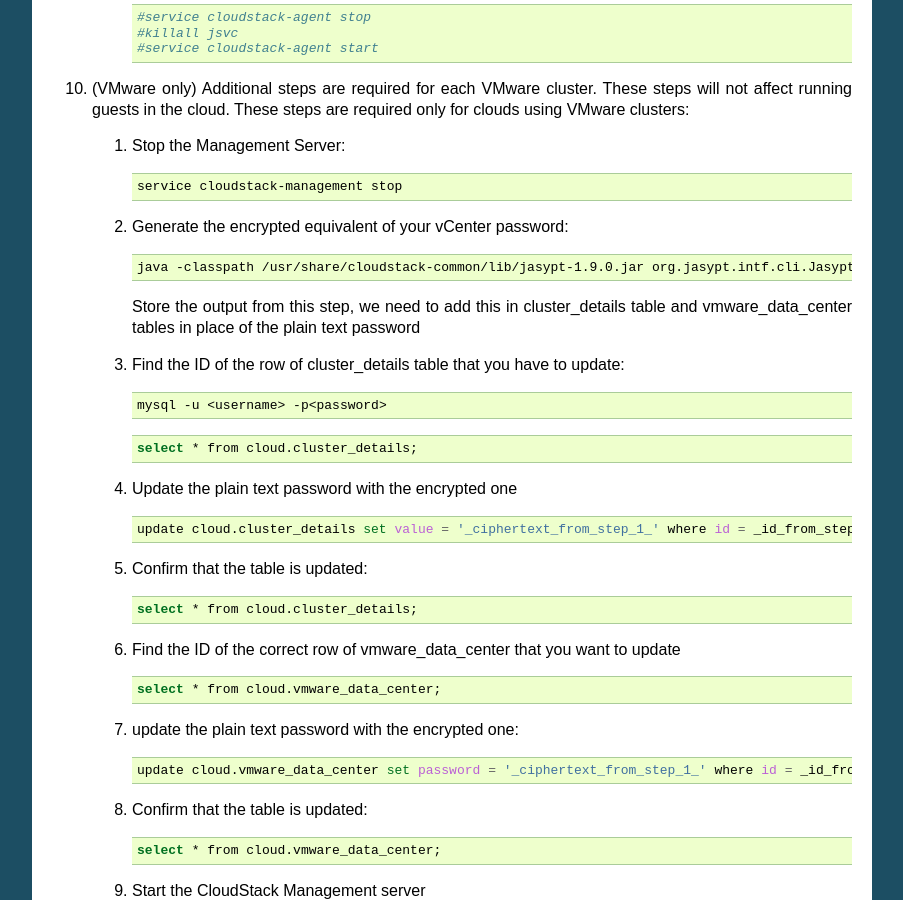
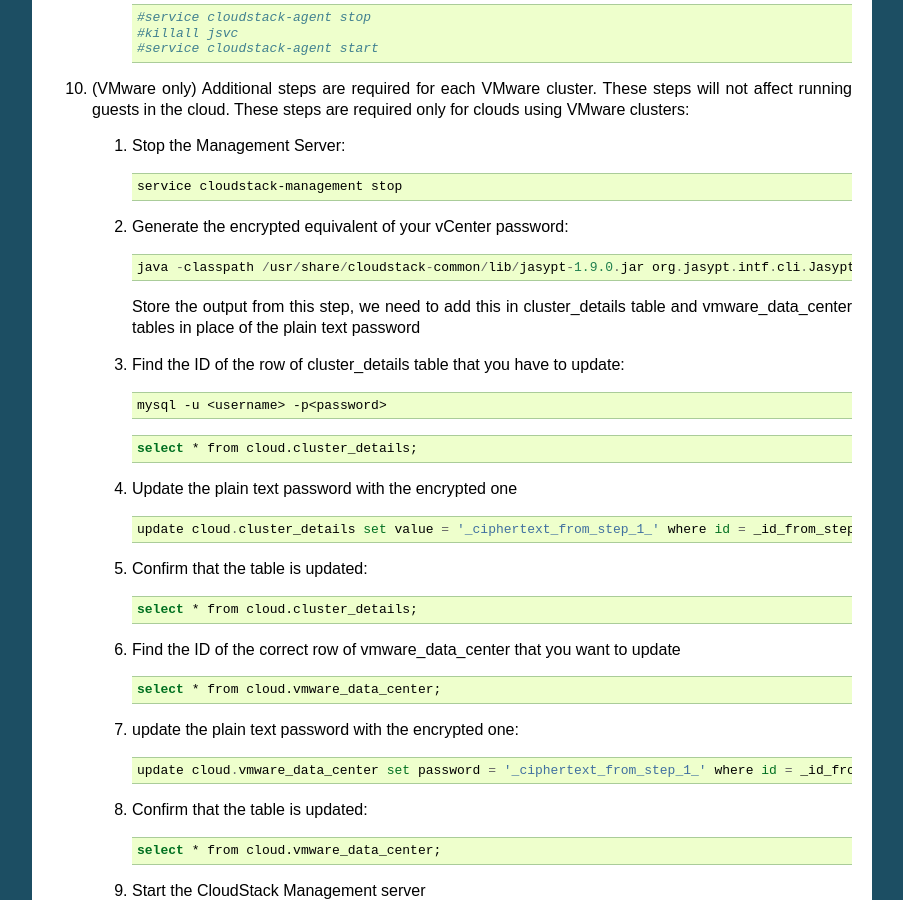
Before and after one commit to apache/cloudstack-docs-rn, a Sphinx documentation site: the page built from source/rnotes.rst, in a window 1280 px wide and 900 px high, scrolled down 4846 px. Shown: the whole window, without its empty margins (198-1101 px from the left). Built offline with Sphinx 7.4.7, drawn with Linux system fonts in a browser that asks for light colours; some of the changed text lies outside the part shown.

Commit message:
Update rnotes.rst
Added few changes to alignments.

```diff
--- a/source/rnotes.rst
+++ b/source/rnotes.rst
@@ -426,7 +426,7 @@
 
       Generate the encrypted equivalent of your vCenter password:
 
-      .. code:: bash
+      .. code::
 
           java -classpath /usr/share/cloudstack-common/lib/jasypt-1.9.0.jar org.jasypt.intf.cli.JasyptPBEStringEncryptionCLI encrypt.sh input="_your_vCenter_password_" password="`cat /etc/cloudstack/management/key`" verbose=false
 
@@ -451,7 +451,7 @@
 
       Update the plain text password with the encrypted one
 
-      .. code:: bash
+      .. code::
 
           update cloud.cluster_details set value = '_ciphertext_from_step_1_' where id = _id_from_step_2_;
 
@@ -476,7 +476,7 @@
 
       update the plain text password with the encrypted one:
 
-      .. code:: bash
+      .. code::
 
           update cloud.vmware_data_center set password = '_ciphertext_from_step_1_' where id = _id_from_step_5_;
 
@@ -960,7 +960,7 @@
 
       Generate the encrypted equivalent of your vCenter password:
 
-      .. code:: bash
+      .. code::
 
           java -classpath /usr/share/cloudstack-common/lib/jasypt-1.9.0.jar org.jasypt.intf.cli.JasyptPBEStringEncryptionCLI encrypt.sh input="_your_vCenter_password_" password="`cat /etc/cloudstack/management/key`" verbose=false
 
@@ -985,7 +985,7 @@
 
       Update the plain text password with the encrypted one
 
-      .. code:: bash
+      .. code::
 
           update cloud.cluster_details set value = '_ciphertext_from_step_1_' where id = _id_from_step_2_;
 
@@ -1010,7 +1010,7 @@
 
       update the plain text password with the encrypted one:
 
-      .. code:: bash
+      .. code::
 
           update cloud.vmware_data_center set password = '_ciphertext_from_step_1_' where id = _id_from_step_5_;
 
@@ -2442,7 +2442,8 @@
 
       .. code:: bash
 
-          for pbd in `xe pbd-list currently-attached=false| grep ^uuid | awk '{print $NF}'`; do xe pbd-plug uuid=$pbd ;
+          for pbd in `xe pbd-list currently-attached=false| grep ^uuid |
+          awk '{print $NF}'`; do xe pbd-plug uuid=$pbd ;
 
    #.
 
@@ -2898,7 +2899,8 @@
 
    .. code:: bash
 
-       warning: /etc/cloud/management/components.xml created as /etc/cloud/management/components.xml.rpmnew
+       warning: /etc/cloud/management/components.xml created as
+       /etc/cloud/management/components.xml.rpmnew
 
    #.
 
@@ -2941,7 +2943,8 @@
    .. code:: xml
 
        <!-- Security adapters -->
-       <bean id="userAuthenticators" class="com.cloud.utils.component.AdapterList">
+       <bean id="userAuthenticators"
+                       class="com.cloud.utils.component.AdapterList">
          <property name="Adapters">
            <list>
              <ref bean="PlainTextUserAuthenticator"/>
@@ -3093,7 +3096,7 @@
       Copy the contents of the ``agent.properties`` file to the new
       ``agent.properties`` file by using the following command
 
-      .. code:: bash
+      .. code::
 
           sed -i 's/com.cloud.agent.resource.computing.LibvirtComputingResource/com.cloud.hypervisor.kvm.resource.LibvirtComputingResource/g' /etc/cloudstack/agent/agent.properties
 
@@ -3413,7 +3416,8 @@
 
       .. code:: bash
 
-        ``for pbd in `xe pbd-list currently-attached=false| grep ^uuid | awk '{print $NF}'`; do xe pbd-plug uuid=$pbd ; ``
+        ``for pbd in `xe pbd-list currently-attached=false| grep ^uuid |
+        awk '{print $NF}'`; do xe pbd-plug uuid=$pbd ; ``
 
    #.
 
```
